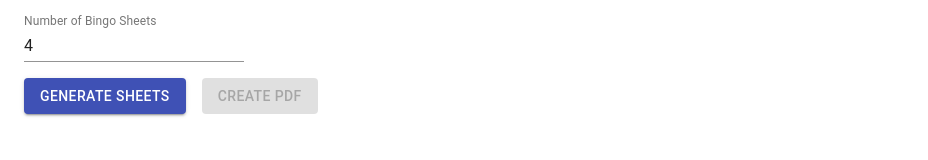
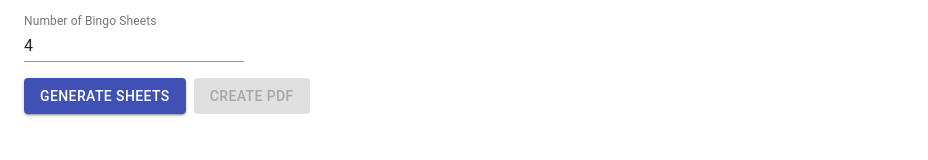
Before and after one commit to DSurguy/bingo-builder, a React (Vite) app: page / in a window 1280 px wide. Both pictures are taken after a click on the button "NEXT". Shown: the part 140-300 px from the top of the page, without its empty margins (0-928 px from the left). Built offline with nearby package versions, Linux system fonts and the light colour scheme.

Commit message:
Fix button spacing and clean up grid spacing too

```diff
--- a/src/steps/OutputStep.tsx
+++ b/src/steps/OutputStep.tsx
@@ -1,5 +1,6 @@
 import React, { Fragment, FormEvent, useState, useEffect } from 'react';
 import { Box, TextField, Button, Container } from '@material-ui/core';
+import { makeStyles } from '@material-ui/core/styles';
 import { gridStyles } from './styles';
 import jsPDF from 'jspdf';
 import { LineAndStyle } from '../types';
@@ -13,12 +14,23 @@ type Props = {
   freeSpaceSetting: FreeSpaceSetting;
 }
 
+const useButtonGroupStyles = makeStyles((theme) => ({
+  root: {
+    marginTop: theme.spacing(1),
+    '& > *': {
+      margin: theme.spacing(1),
+      marginLeft: 0
+    },
+  },
+}));
+
 export default function OutputStep({ linesAndStyles, freeSpaceSetting }: Props) {
   const [numGrids, setNumGrids] = useState('4');
   const [numGridsError, setNumGridsError] = useState("");
   const [grids, setGrids] = useState([] as Props['linesAndStyles'][][])
   const gridClasses = gridStyles();
   const [gridScale, setGridScale] = useState(1);
+  const buttonGroupStyles = useButtonGroupStyles();
 
   const linesToGrid = (lines: Props['linesAndStyles']) => {
     let freeSpaceIndex: number;
@@ -141,10 +153,11 @@ export default function OutputStep({ linesAndStyles, freeSpaceSetting }: Props)
 
   const renderGrid = () => {
     return (
-      <Box marginBottom={2} className={gridScale !== 1 ? gridClasses.gridContainer : undefined}>
+      <Fragment>
         <Box>
           <h2>Sample Output</h2>
         </Box>
+        <Box marginBottom={2} className={gridClasses.gridContainer}>
           <div className={gridClasses.grid} style={{
             transform: `scale(${gridScale.toFixed(2)})`,
             transformOrigin: 'top left'
@@ -164,6 +177,7 @@ export default function OutputStep({ linesAndStyles, freeSpaceSetting }: Props)
             })}
           </div>
         </Box>
+      </Fragment>
     )
   }
 
@@ -191,7 +205,7 @@ export default function OutputStep({ linesAndStyles, freeSpaceSetting }: Props)
                 type="number"
               />
             </Box>
-            <Box marginTop={2}>
+            <Box className={buttonGroupStyles.root}>
               <Button
                 variant="contained"
                 color="primary"
@@ -200,7 +214,6 @@ export default function OutputStep({ linesAndStyles, freeSpaceSetting }: Props)
               >
                 Generate Sheets
               </Button>
-              <Box component="span" marginLeft={2}>
               <Button
                 variant="contained"
                 color="secondary"
@@ -211,12 +224,10 @@ export default function OutputStep({ linesAndStyles, freeSpaceSetting }: Props)
                 Create PDF
               </Button>
             </Box>
-            </Box>
           </form>
         </Box>
-        { grids[0] && gridScale === 1 && renderGrid()}
+        { grids[0] && renderGrid()}
       </Container>
-      { grids[0] && gridScale !== 1 && renderGrid()}
     </Fragment>
   )
 }
--- a/src/steps/styles.ts
+++ b/src/steps/styles.ts
@@ -1,10 +1,9 @@
 import { makeStyles } from "@material-ui/core"
 import { SingleBoxSizePx } from "../utils/constants"
 
-export const gridStyles = makeStyles({
+export const gridStyles = makeStyles(theme => ({
   gridContainer: {
-    width: '85%',
-    margin: '0 auto'
+    width: '85%'
   },
   grid: {
     width: `${SingleBoxSizePx.w * 5}px`,
@@ -23,4 +22,4 @@ export const gridStyles = makeStyles({
     height: `${SingleBoxSizePx.h}px`,
     textAlign: 'center'
   }
-})
+}))
```
Lines whose indentation alone changed are shown as unchanged.
